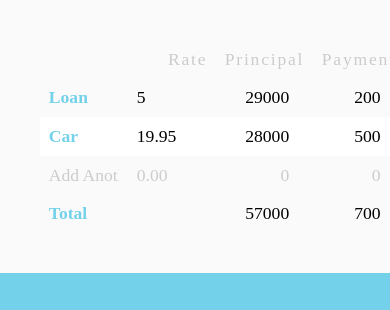
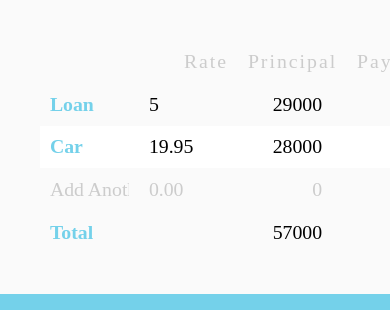
Before and after one commit to dallasread/debt, a website: page index.html in a window 390 px wide. Shown: the top 310 px of the page. Drawn offline with Linux system fonts and the light colour scheme.

Commit message:
small fixes

```diff
--- a/app/index.js
+++ b/app/index.js
@@ -93,7 +93,7 @@ App.definePrototype({
                     { name: 'Loan',  rate: 5,     principal: 29000, payment: 200 },
                     { name: 'Car',   rate: 19.95, principal: 28000, payment: 500 }
                 ],
-                extra: 250,
+                extra: 500,
                 consolidatedRate: 3.25
             };
         }
--- a/index.html
+++ b/index.html
@@ -14,6 +14,7 @@
     <style type="text/css">
         body {
             margin: 0;
+            font-size: 18px;
         }
     </style>
 </head>
--- a/scss/app.scss
+++ b/scss/app.scss
@@ -39,15 +39,24 @@
         }
 
         .delete {
-            color: #ccc;
             font-size: 70%;
+            color: #A80003;
         }
 
         input {
             border: 0;
+            text-align: right;
+        }
 
-            &[type="number"] {
-                text-align: right;
+        td, th {
+            &:first-child input {
+                text-align: left;
+            }
+        }
+
+        @media (max-width: 640px) {
+            th {
+                font-size: 90%;
             }
         }
     }
@@ -60,6 +69,10 @@
         font-size: inherit;
         font-family: inherit;
         font-weight: inherit;
+
+        @media (max-width: 640px) {
+            min-width: 3em;
+        }
 
         &[type="checkbox"], &[type="range"] {
             width: auto;
--- a/scss/words.scss
+++ b/scss/words.scss
@@ -3,13 +3,16 @@ $red: #ed4639;
 $green: #adf39d;
 
 .debt {
-    font-size: 110%;
-
     section {
         font-family: 'Code Bold';
         margin: 0;
         background: #fafafa;
         padding: 40px;
+
+        @media (max-width: 640px) {
+            padding: 15px;
+            font-size: 90%;
+        }
 
         &.blue-section {
             background: $blue;
@@ -168,14 +171,22 @@ $green: #adf39d;
         margin-top: -1.85em;
         margin-left: 2em;
         font-size: 80%;
+
+        @media (max-width: 640px) {
+            margin-top: 1em;
+            margin-left: -4em;
+        }
     }
 
     table {
+        font-size: 90%;
+
         th {
             text-align: right;
             padding: 0.5em;
             letter-spacing: 0.1em;
             color: #ccc;
+            font-size: 80%;
         }
 
         tr {
```
Also changed, not shown: app/words.html (+2 -2 lines).
